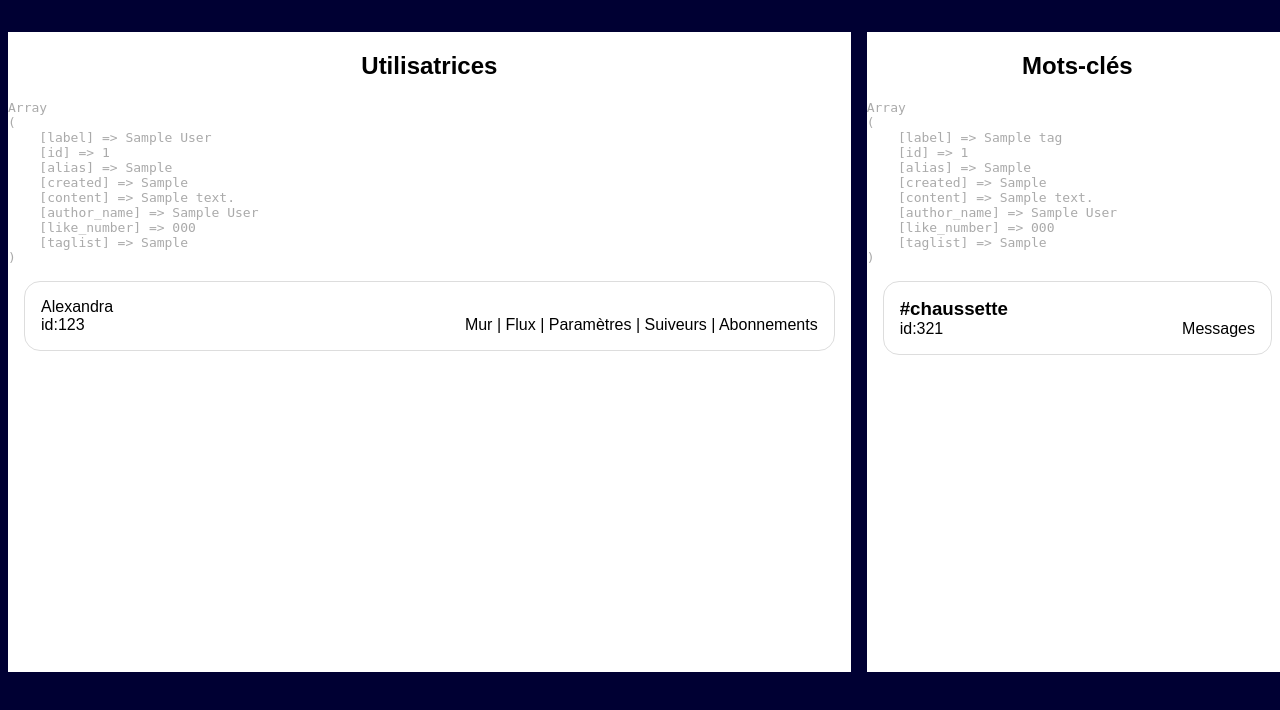
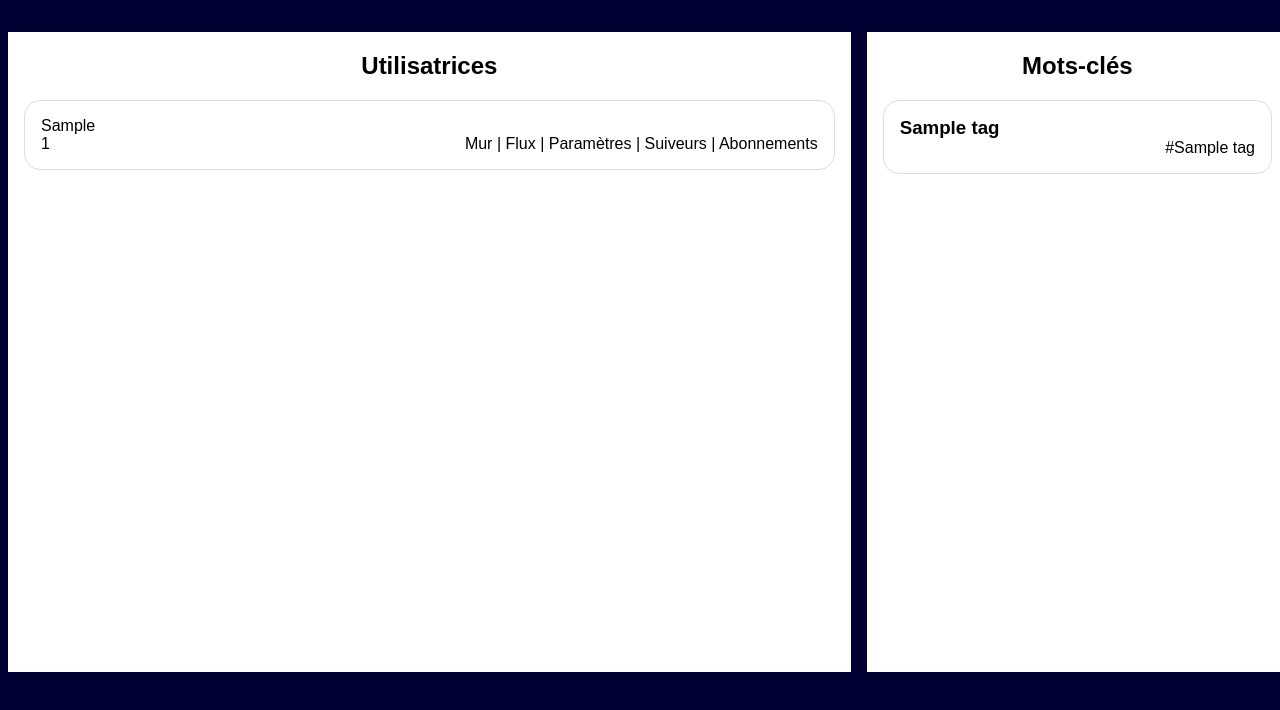
Before and after one commit to adatechschool/projet-collectif-reseau-social-php-arthur-khalil-neis-leo, a PHP site: page /admin.php in a window 1280 px wide. Shown: the part 90-800 px from the top of the page. Run offline with PHP 8.4, Linux system fonts and the light colour scheme; tables that the repository leaves empty or names only in its code hold one stand-in row (values such as "Sample post").

Commit message:
admin done

```diff
--- a/admin.php
+++ b/admin.php
@@ -56,15 +56,14 @@
                  * Etape 3 : @todo : Afficher les mots clés en s'inspirant de ce qui a été fait dans news.php
                  * Attention à en pas oublier de modifier tag_id=321 avec l'id du mot dans le lien
                  */
-                while ($tag = $lesInformations->fetch_assoc())
-                {
-                    echo "<pre>" . print_r($tag, 1) . "</pre>";
-                    ?>
+                while ($tag = $lesInformations->fetch_assoc()) { ?>
                     <article>
-                        <h3>#chaussette</h3>
-                        <p>id:321</p>
+                        <h3>
+                            <?php echo $tag['label'] ?>
+                        </h3>
+                        <p></p>
                         <nav>
-                            <a href="tags.php?tag_id=321">Messages</a>
+                            <a href="tags.php?tag_id=<?php echo $tag['id'] ?>">#<?php echo $tag['label'] ?></a>
                         </nav>
                     </article>
                 <?php } ?>
@@ -78,31 +77,34 @@
                  */
                 $laQuestionEnSql = "SELECT * FROM `users` LIMIT 50";
                 $lesInformations = $mysqli->query($laQuestionEnSql);
-                // Vérification
-                if ( ! $lesInformations)
-                {
-                    echo("Échec de la requete : " . $mysqli->error);
+
+                if (!$lesInformations) {
+                    echo ("Échec de la requete : " . $mysqli->error);
                     exit();
                 }
+
 
                 /*
                  * Etape 5 : @todo : Afficher les utilisatrices en s'inspirant de ce qui a été fait dans news.php
                  * Attention à en pas oublier de modifier dans le lien les "user_id=123" avec l'id de l'utilisatrice
                  */
-                while ($tag = $lesInformations->fetch_assoc())
-                {
-                    echo "<pre>" . print_r($tag, 1) . "</pre>";
+                while ($tag = $lesInformations->fetch_assoc()) {
                     ?>
                     <article>
-                        <h3>Alexandra</h3>
-                        <p>id:123</p>
+                        <h3>
+                            <?php echo $tag['alias'] ?>
+                        </h3>
+                        <p>
+                            <?php echo $tag['id'] ?>
+                        </p>
                         <nav>
-                            <a href="wall.php?user_id=123">Mur</a>
-                            | <a href="feed.php?user_id=123">Flux</a>
-                            | <a href="settings.php?user_id=123">Paramètres</a>
-                            | <a href="followers.php?user_id=123">Suiveurs</a>
-                            | <a href="subscriptions.php?user_id=123">Abonnements</a>
+                            <a href="wall.php?user_id=<?php echo $tag['id'] ?>">Mur</a>
+                            | <a href="feed.php?user_id=<?php echo $tag['id'] ?>">Flux</a>
+                            | <a href="settings.php?user_id=<?php echo $tag['id'] ?>">Paramètres</a>
+                            | <a href="followers.php?user_id=<?php echo $tag['id'] ?>">Suiveurs</a>
+                            | <a href="subscriptions.php?user_id=<?php echo $tag['id'] ?>">Abonnements</a>
                         </nav>
+                      </nav>
                     </article>
                 <?php } ?>
             </main>
```
